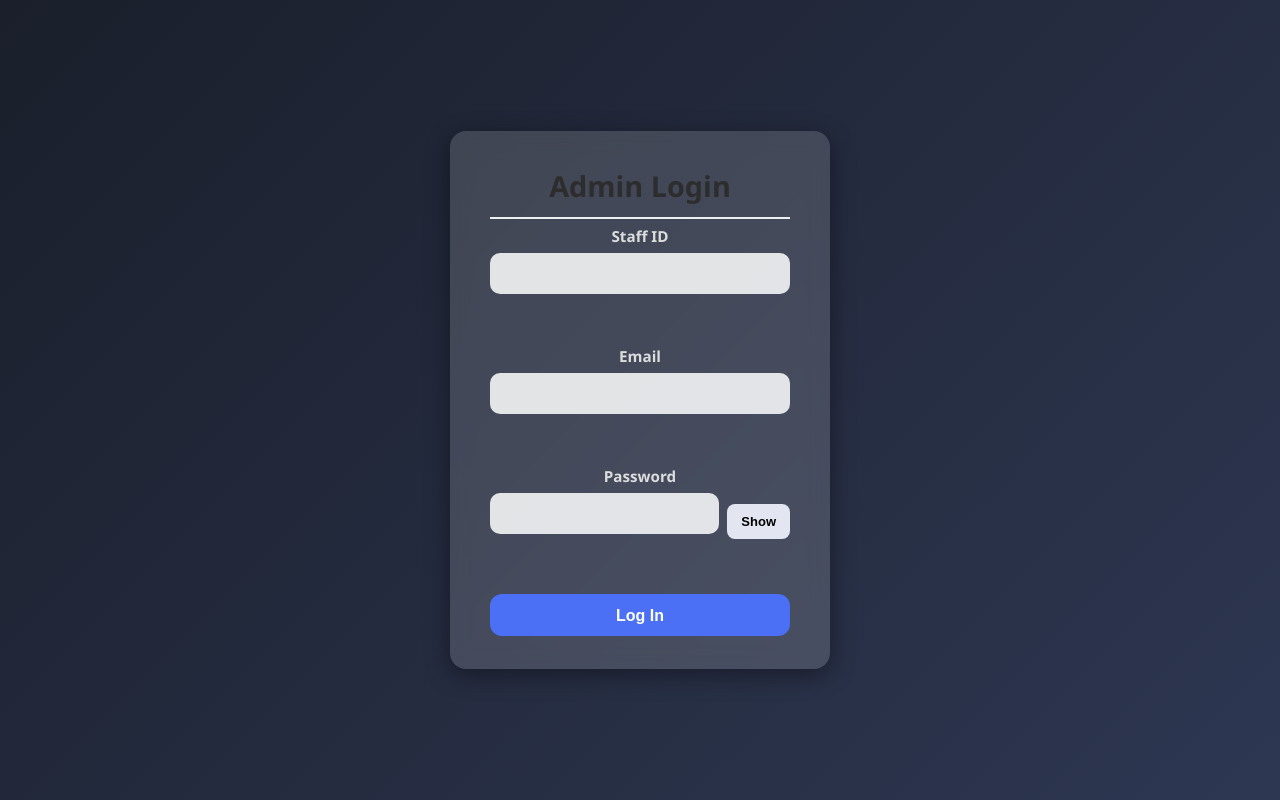
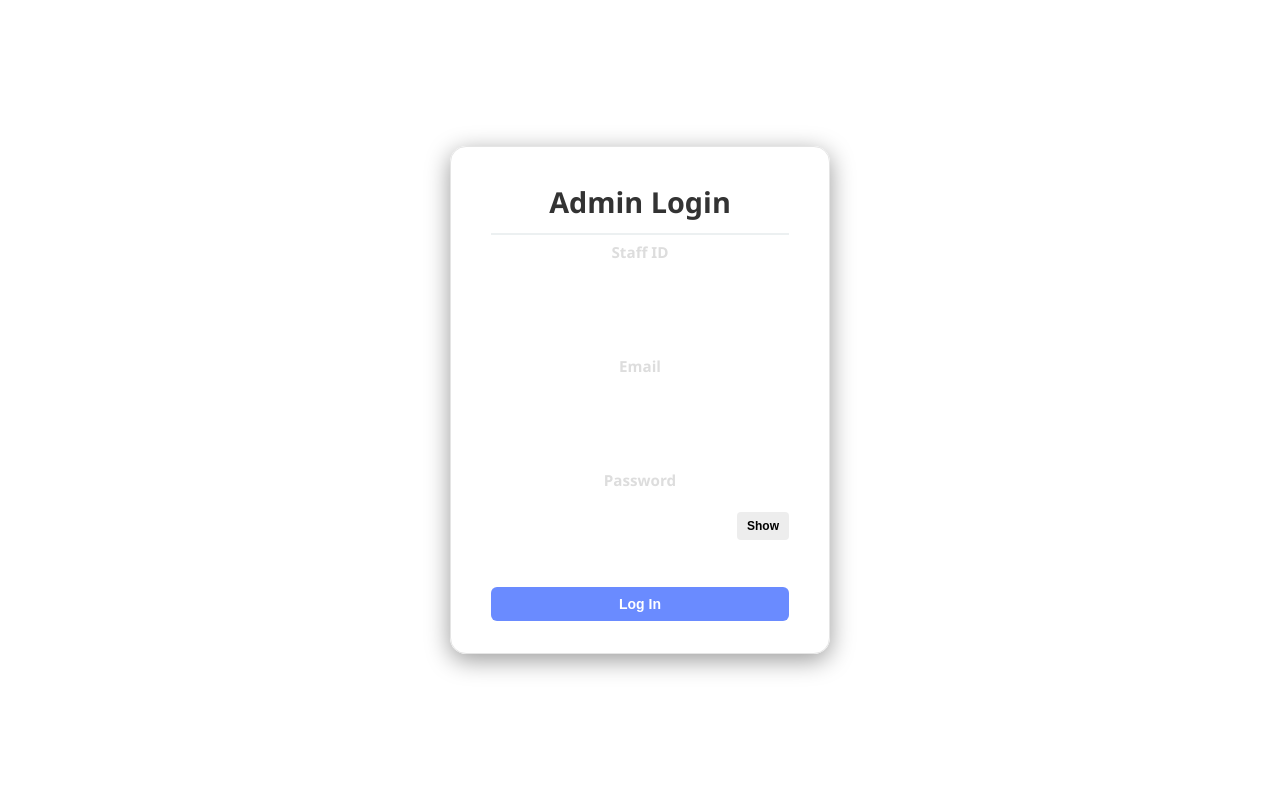
Before and after one commit to Kennyy02/Resort-Management-System, a React (Create React App) app in the folder frontend/: page /admin/login in a window 1280 px wide. Built offline with nearby package versions, Linux system fonts and the light colour scheme; no server answers.

Commit message:
Update login.css

```diff
--- a/frontend/src/admin/pages/login.css
+++ b/frontend/src/admin/pages/login.css
@@ -1,145 +1,114 @@
-/* ===========================
-   LOGIN PAGE - CLEAN MODERN UI
-   =========================== */
-
-body {
-  margin: 0;
-  padding: 0;
-  font-family: "Inter", Arial, sans-serif;
-  background: linear-gradient(135deg, #1a1f2b, #2e3752);
+/* Center the login box */
+.login-container {
+  width: 100%;
   height: 100vh;
   display: flex;
+  justify-content: center;
   align-items: center;
-  justify-content: center;
+  background: #ffffff; /* plain white background only */
+  padding: 0;
+  margin: 0;
 }
 
-/* Center Wrapper */
-.login-container {
-  width: 100%;
-  display: flex;
-  justify-content: center;
-  padding: 20px;
-}
-
-/* Login Card */
+/* Small, compact login form */
 .login-box {
+  width: 280px;               /* around 2–3 inches */
+  padding: 20px 18px;
   background: #ffffff;
-  width: 380px;
-  padding: 35px 30px;
-  border-radius: 16px;
-  box-shadow: 0 8px 25px rgba(0, 0, 0, 0.18);
-  animation: fadeIn 0.4s ease;
-}
-
-@keyframes fadeIn {
-  from { opacity: 0; transform: translateY(10px); }
-  to { opacity: 1; transform: translateY(0); }
+  border: 1px solid #e5e5e5;
+  border-radius: 8px;
+  box-shadow: 0 2px 8px rgba(0,0,0,0.08);
 }
 
 /* Title */
 .login-title {
   text-align: center;
-  margin-bottom: 25px;
-  font-size: 24px;
-  font-weight: 700;
-  color: #2d2d2d;
+  margin-bottom: 12px;
+  font-size: 18px;
+  font-weight: 600;
+  color: #333;
 }
 
-/* Message */
+/* Messages */
 .login-message {
-  padding: 10px 12px;
-  border-radius: 8px;
-  margin-bottom: 15px;
-  font-size: 14px;
+  font-size: 13px;
+  padding: 8px;
+  border-radius: 5px;
   text-align: center;
+  margin-bottom: 10px;
 }
 
 .login-message.error {
-  background: #ffe6e6;
-  color: #c62828;
-  border: 1px solid #ffb3b3;
+  background: #ffeaea;
+  color: #cc0000;
 }
 
 .login-message.success {
-  background: #e6ffe6;
-  color: #2e7d32;
-  border: 1px solid #b3ffb3;
+  background: #eaffe6;
+  color: #2a8a2a;
 }
 
-/* Form */
+/* Form layout */
 .login-form {
   display: flex;
   flex-direction: column;
-  gap: 18px;
+  gap: 12px;
 }
 
 .form-group label {
-  font-size: 14px;
+  font-size: 13px;
+  margin-bottom: 3px;
+  display: block;
   color: #333;
-  margin-bottom: 5px;
-  display: block;
 }
 
 /* Inputs */
 .form-input {
   width: 100%;
-  padding: 12px;
-  border-radius: 10px;
-  border: 1px solid #ccc;
-  font-size: 14px;
-  outline: none;
-  transition: 0.2s;
+  padding: 8px 10px;
+  font-size: 13px;
+  border-radius: 5px;
+  border: 1px solid #cfcfcf;
 }
 
 .form-input:focus {
-  border-color: #4b70f5;
-  box-shadow: 0 0 4px rgba(75, 112, 245, 0.4);
+  border-color: #6a8bff;
+  outline: none;
 }
 
-/* Password Wrapper */
+/* Password show btn */
 .password-wrapper {
   display: flex;
+  gap: 5px;
   align-items: center;
-  gap: 8px;
 }
 
 .show-password-btn {
-  background: #e3e6f1;
+  padding: 7px 10px;
+  font-size: 12px;
+  background: #ededed;
   border: none;
-  padding: 10px 14px;
-  border-radius: 8px;
+  border-radius: 4px;
   cursor: pointer;
-  transition: 0.2s;
-  font-size: 13px;
 }
 
 .show-password-btn:hover {
-  background: #d0d4e2;
+  background: #dcdcdc;
 }
 
-/* Submit Button */
+/* Login button */
 .login-button {
   width: 100%;
-  padding: 12px;
-  background: #4b70f5;
-  color: #fff;
+  margin-top: 5px;
+  padding: 9px;
+  font-size: 14px;
   border: none;
-  border-radius: 12px;
-  font-size: 16px;
+  border-radius: 6px;
+  background: #6a8bff;
+  color: white;
   cursor: pointer;
-  margin-top: 10px;
-  transition: 0.25s;
-  font-weight: 600;
 }
 
 .login-button:hover {
-  background: #3d5ed8;
+  background: #5877e6;
 }
-
-/* Mobile */
-@media (max-width: 480px) {
-  .login-box {
-    width: 90%;
-    padding: 28px 20px;
-  }
-}
```
